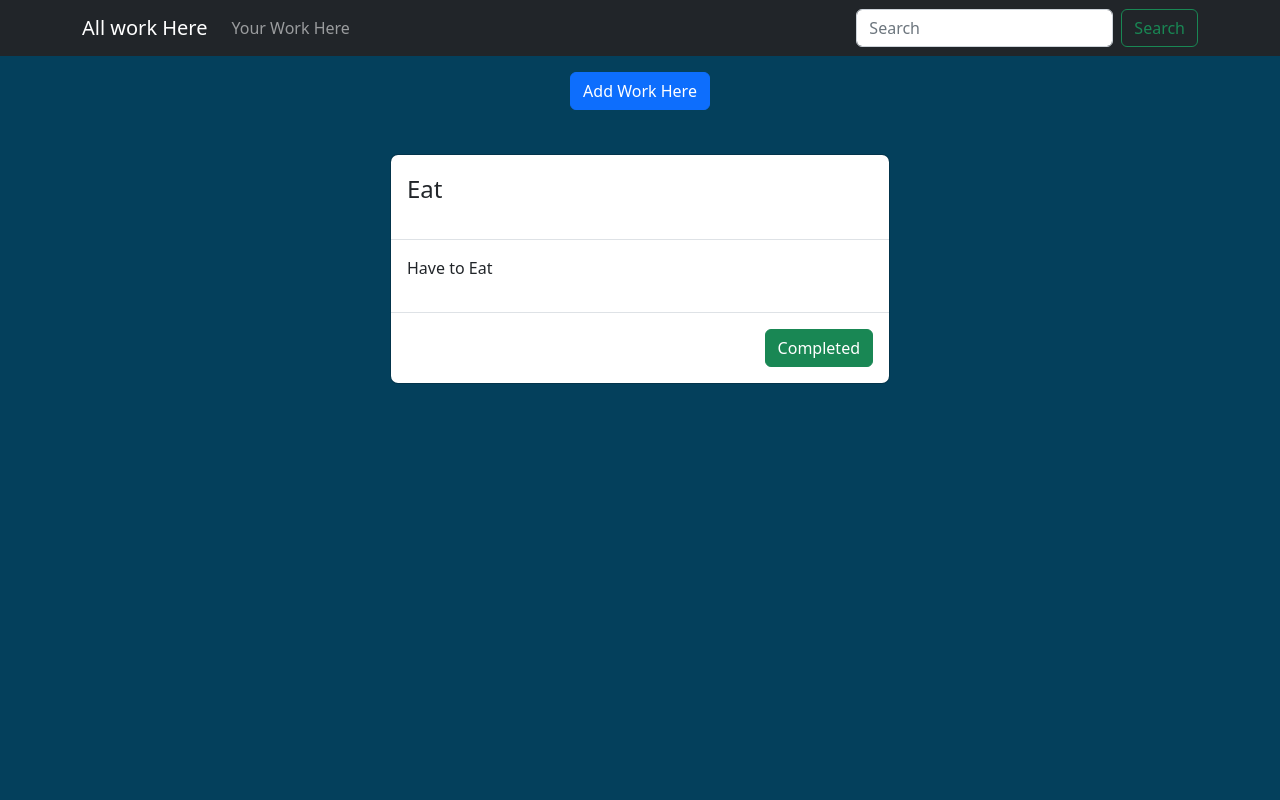
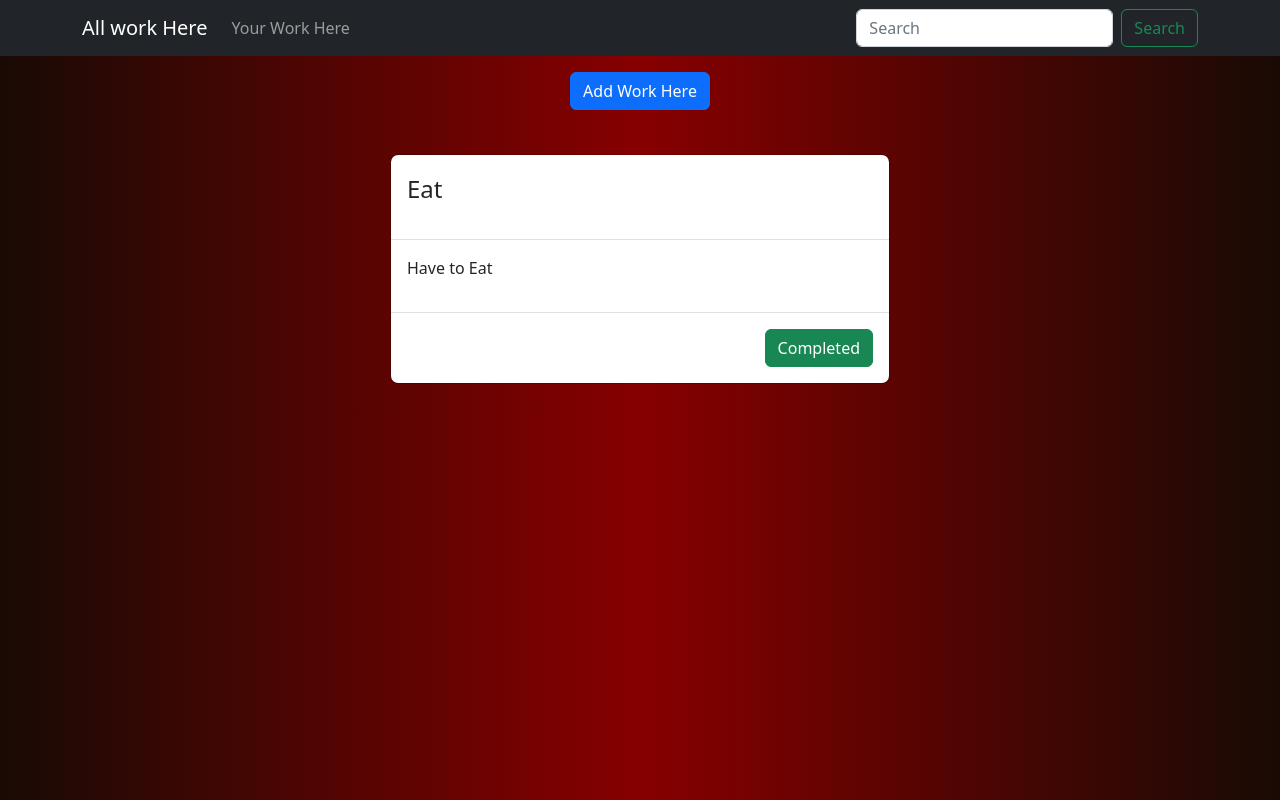
Before and after one commit to Yousuf-Akhtar/Yreact, a React (Create React App) app: page / in a window 1280 px wide. Built offline with nearby package versions, Linux system fonts and the light colour scheme.

Commit message:
background

```diff
--- a/src/index.css
+++ b/src/index.css
@@ -5,7 +5,7 @@ body {
     sans-serif;
   -webkit-font-smoothing: antialiased;
   -moz-osx-font-smoothing: grayscale;
-  background: linear-gradient( #04405c 100%, #004e92 0%)
+  background-image: linear-gradient(to right,#190a05, #870000, #190a05);
 
 }
 
```
